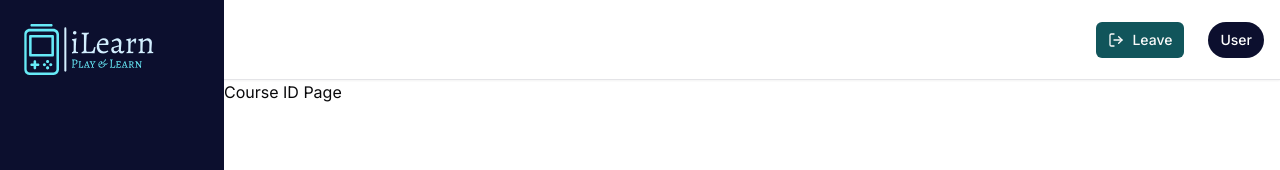
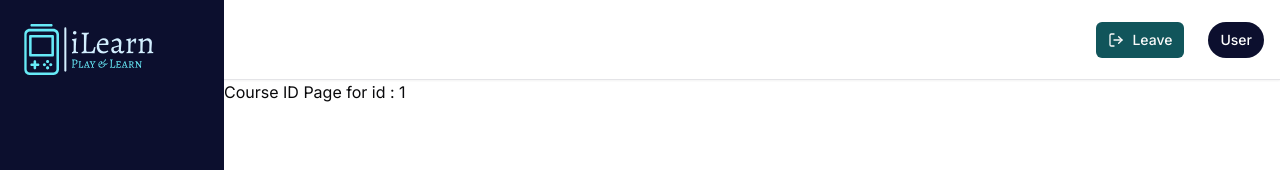
Before and after one commit to IroseAboveitall/LMS_Platform, a Next.js app: page /instructor/courses/1 in a window 1280 px wide. Shown: the top 170 px of the page. Built offline with nearby package versions, Linux system fonts and the light colour scheme.

Commit message:
[FEATURE] Extract the params from the URL and display it in the UI.
Extracted the params from the URL and displayed it in the UI.

- Note that every Server Component inside the Dynamic Segment ( folder names enclosed in [])
can access the params in the URL.

```diff
--- a/app/(dashboard)/(routes)/instructor/courses/[courseId]/page.tsx
+++ b/app/(dashboard)/(routes)/instructor/courses/[courseId]/page.tsx
@@ -1,7 +1,9 @@
-const CourseIdPage = () => {
+const CourseIdPage = ({params}: {
+    params: { courseId: string}
+}) => {
     return (
         <div>
-            Course ID Page
+            Course ID Page for id : {params.courseId}
         </div>
     );
 }
```
